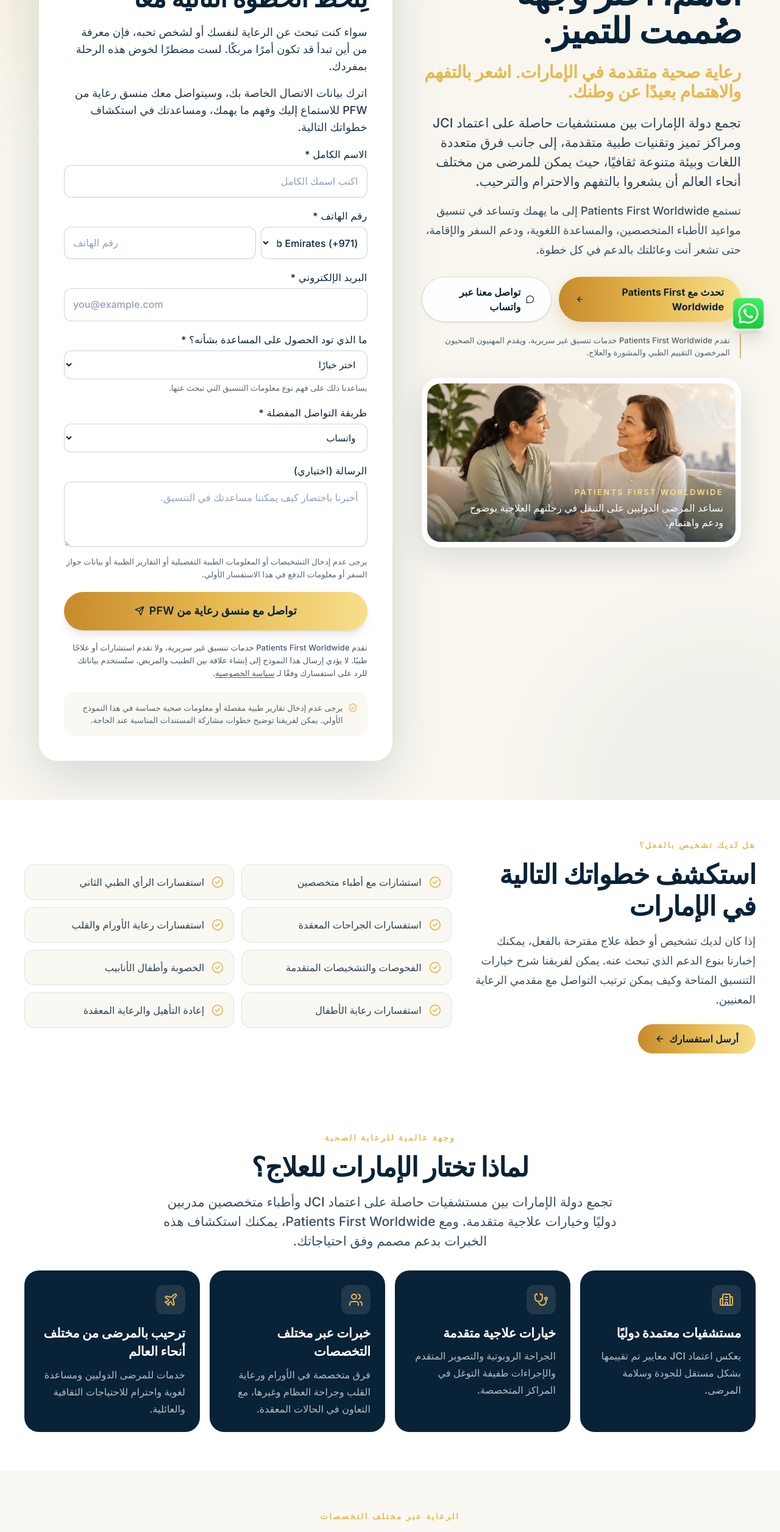
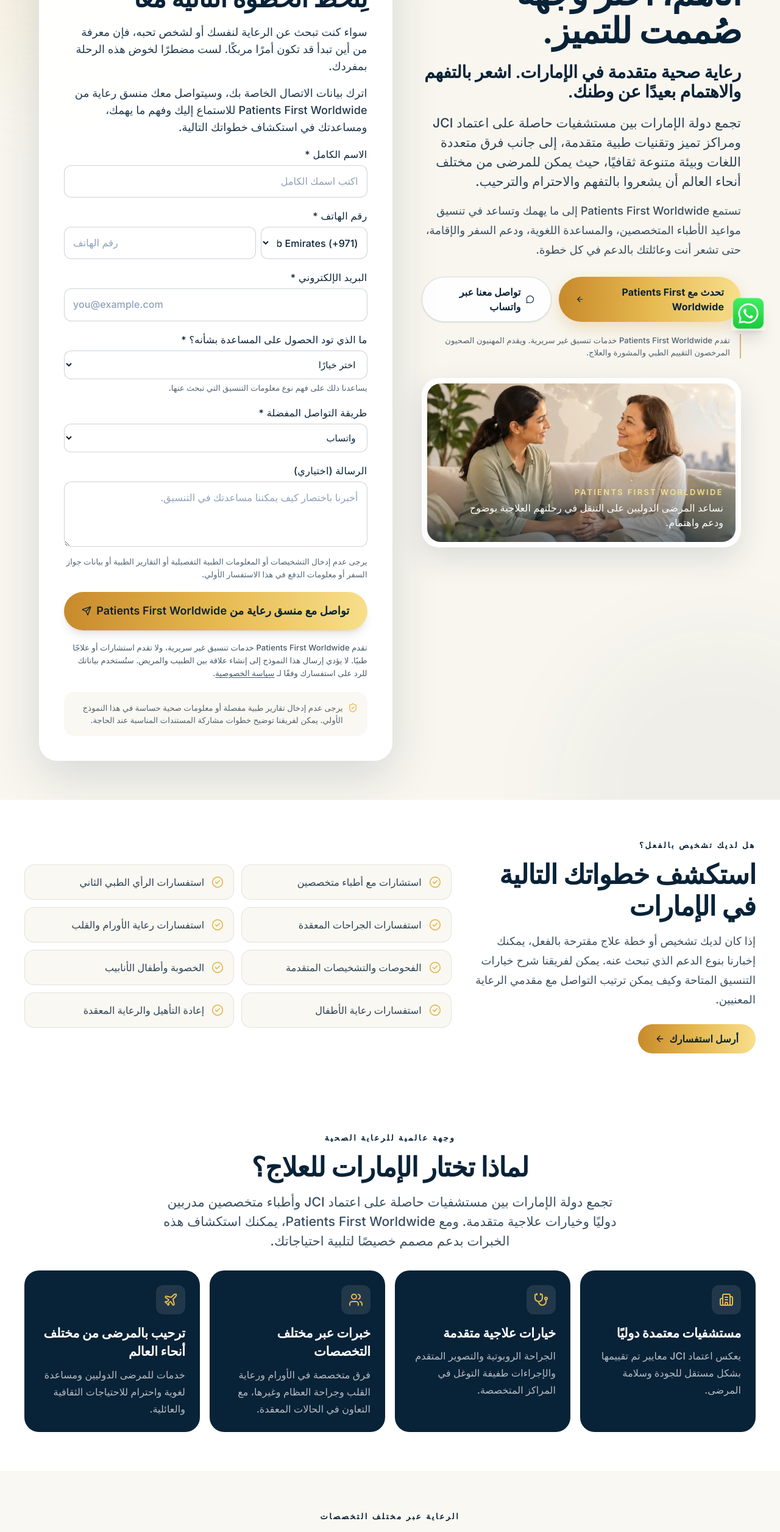
Before and after one commit to growizedigitaluae/patients-first--v2, a Next.js app: page /ar/treatment-in-uae in a window 1280 px wide. Shown: the part 234-2747 px from the top of the page at 61% size. Built offline with nearby package versions, Linux system fonts and the light colour scheme.

Commit message:
Update Arabic inbound treatment landing page

```diff
--- a/src/app/(site)/ar/treatment-in-uae/page.tsx
+++ b/src/app/(site)/ar/treatment-in-uae/page.tsx
@@ -39,7 +39,7 @@
   "جراحة العظام والعمود الفقري",
   "طب الأعصاب وجراحة الأعصاب",
   "صحة المرأة والخصوبة",
-  "طب الأطفال وحديثو الولادة",
+  "طب الأطفال وحديثي الولادة",
   "طب العيون",
   "المسالك البولية وأمراض الكلى",
   "أمراض الجهاز الهضمي والكبد",
@@ -48,18 +48,18 @@
   "طب الأسنان وجراحة الفم",
   "رعاية السمنة والتمثيل الغذائي",
   "الجراحة التجميلية والترميمية",
-  "الفحوصات الصحية التنفيذية",
+  "الفحوصات الصحية الشاملة للمديرين التنفيذيين",
   "الحالات النادرة والمعقدة",
 ];
 
 const faqs = [
   {
     q: "هل تقدم Patients First Worldwide العلاج الطبي؟",
-    a: "لا. تقدم PFW خدمات دعم المرضى والتنسيق غير السريري. التشخيص والمشورة الطبية والتوصيات العلاجية والقرارات السريرية هي من مسؤولية المهنيين الصحيين المرخصين.",
+    a: "لا. تقدم Patients First Worldwide خدمات دعم المرضى والتنسيق غير السريري. التشخيص والمشورة الطبية والتوصيات العلاجية والقرارات السريرية هي من مسؤولية المهنيين الصحيين المرخصين.",
   },
   {
     q: "هل يمكنكم ضمان مستشفى أو موعد أو نتيجة علاجية؟",
-    a: "لا. يحدد مقدمو الرعاية الصحية الملاءمة الطبية والمواعيد المتاحة والقرارات العلاجية. ولا تضمن PFW المواعيد أو النتائج العلاجية.",
+    a: "لا. يحدد مقدمو الرعاية الصحية الملاءمة الطبية والمواعيد المتاحة والقرارات العلاجية. ولا تضمن Patients First Worldwide المواعيد أو النتائج العلاجية.",
   },
   {
     q: "ما تكلفة خدمات التنسيق؟",
@@ -70,7 +70,7 @@
     a: "ليس من الضروري أن تحدد مدينة معينة قبل التواصل معنا. يمكنك إخبارنا بما تبحث عنه وموقعك المفضل، وسنناقش خيارات التنسيق المتاحة في مختلف أنحاء الإمارات، حسب توافر مقدمي الرعاية.",
   },
   {
-    q: "هل أرسل تقاريري الطبية عبر هذا النموذج؟",
+    q: "هل أشارك تقاريري الطبية عبر هذا النموذج؟",
     a: "يرجى عدم إدخال السجلات الطبية التفصيلية أو المعلومات الصحية الحساسة في هذا الاستفسار الأولي. إذا كانت المستندات مطلوبة، يمكن لفريقنا توضيح الطريقة المناسبة لمشاركتها.",
   },
 ];
@@ -89,23 +89,21 @@
           HERO
       ========================================================= */}
       <section className="relative overflow-hidden bg-[#F8F6EF]">
-        {/* Decorative background shapes */}
         <div className="absolute -left-32 -top-32 -z-0 h-[520px] w-[520px] rounded-full bg-gradient-to-br from-[#C88A2B]/15 via-[#F7D77D]/10 to-transparent blur-3xl" />
 
         <div className="absolute -right-40 bottom-[-240px] -z-0 h-[520px] w-[520px] rounded-full bg-[#082237]/[0.035] blur-3xl" />
 
         <div className="relative z-10 mx-auto max-w-[1500px] px-6 pb-12 pt-28 sm:px-8 sm:pb-16 lg:px-12 lg:pt-32 xl:px-16">
           <div className="grid items-stretch gap-8 lg:grid-cols-[0.95fr_1.05fr] xl:gap-12">
-            {/* =====================================================
-                RIGHT SIDE IN RTL — HERO CONTENT
-            ===================================================== */}
+            {/* HERO CONTENT */}
             <div className="flex flex-col">
               <div>
                 <h1 className="max-w-3xl font-serif text-4xl font-semibold leading-[1.08] tracking-tight text-[#082237] sm:text-5xl lg:text-[58px]">
                   عندما تكون الصحة هي الأهم، اختر وجهة صُممت للتميز.
                 </h1>
 
-                <h2 className="mt-5 text-xl font-semibold leading-8 text-[#E6B94F] sm:text-2xl">
+                {/* Royal Navy Blue for readability */}
+                <h2 className="mt-5 text-xl font-semibold leading-8 text-[#082237] sm:text-2xl">
                   رعاية صحية متقدمة في الإمارات. اشعر بالتفهم والاهتمام بعيدًا
                   عن وطنك.
                 </h2>
@@ -123,7 +121,6 @@
                   والإقامة، حتى تشعر أنت وعائلتك بالدعم في كل خطوة.
                 </p>
 
-                {/* CTA BUTTONS */}
                 <div className="mt-7 flex flex-col gap-3 sm:flex-row">
                   <a
                     href="#case-enquiry"
@@ -144,16 +141,13 @@
                   </a>
                 </div>
 
-                {/* Disclaimer */}
                 <div className="mt-5 max-w-xl border-r-2 border-[#C88A2B]/60 pr-4 text-xs leading-5 text-[#082237]/70">
                   تقدم Patients First Worldwide خدمات تنسيق غير سريرية. ويقدم
                   المهنيون الصحيون المرخصون التقييم الطبي والمشورة والعلاج.
                 </div>
               </div>
 
-              {/* =====================================================
-                  HERO IMAGE
-              ===================================================== */}
+              {/* HERO IMAGE */}
               <div className="mt-8 overflow-hidden rounded-[28px] border border-white/80 bg-white p-2 shadow-[0_18px_50px_rgba(8,34,55,0.12)]">
                 <div className="relative h-[220px] overflow-hidden rounded-[22px] sm:h-[260px]">
                   <Image
@@ -180,9 +174,7 @@
               </div>
             </div>
 
-            {/* =====================================================
-                CONTACT FORM
-            ===================================================== */}
+            {/* CONTACT FORM */}
             <div
               id="case-enquiry"
               className="scroll-mt-24 flex h-full flex-col rounded-[30px] border border-white/80 bg-white/95 p-7 shadow-[0_25px_80px_rgba(8,34,55,0.14)] backdrop-blur sm:p-9 lg:p-10"
@@ -216,7 +208,7 @@
         <div className="mx-auto max-w-7xl px-6 sm:px-8 lg:px-10">
           <div className="grid items-center gap-8 lg:grid-cols-[0.8fr_1.2fr]">
             <div>
-              <p className="text-xs font-semibold tracking-[0.2em] text-[#E6B94F]">
+              <p className="text-xs font-semibold tracking-[0.2em] text-[#082237]">
                 هل لديك تشخيص بالفعل؟
               </p>
 
@@ -272,7 +264,7 @@
       <section className="bg-white py-12 sm:py-16">
         <div className="mx-auto max-w-7xl px-6 sm:px-8 lg:px-10">
           <div className="mx-auto max-w-3xl text-center">
-            <p className="text-xs font-semibold tracking-[0.2em] text-[#E6B94F]">
+            <p className="text-xs font-semibold tracking-[0.2em] text-[#082237]">
               وجهة عالمية للرعاية الصحية
             </p>
 
@@ -283,7 +275,8 @@
             <p className="mt-4 text-base leading-8 text-[#082237]/80 sm:text-lg">
               تجمع دولة الإمارات بين مستشفيات حاصلة على اعتماد JCI وأطباء
               متخصصين مدربين دوليًا وخيارات علاجية متقدمة. ومع Patients First
-              Worldwide، يمكنك استكشاف هذه الخبرات بدعم مصمم وفق احتياجاتك.
+              Worldwide، يمكنك استكشاف هذه الخبرات بدعم مصمم خصيصًا لتلبية
+              احتياجاتك.
             </p>
           </div>
 
@@ -337,12 +330,12 @@
       <section className="bg-[#FAF8F2] py-12 sm:py-16">
         <div className="mx-auto max-w-7xl px-6 sm:px-8 lg:px-10">
           <div className="mx-auto max-w-3xl text-center">
-            <p className="text-xs font-semibold tracking-[0.2em] text-[#E6B94F]">
+            <p className="text-xs font-semibold tracking-[0.2em] text-[#082237]">
               الرعاية عبر مختلف التخصصات
             </p>
 
             <h2 className={`mt-3 ${sectionTitle}`}>
-              استكشف مجالات الرعاية الصحية في الإمارات
+              استكشف التخصصات الطبية في الإمارات
             </h2>
 
             <p className="mt-4 text-base leading-8 text-[#082237]/80">
@@ -368,7 +361,8 @@
                   ✓
                 </span>
 
-                <h3 className="font-serif text-[15px] font-semibold leading-5 text-[#082237] transition-colors duration-300 group-hover:text-[#9A681B]">
+                {/* Keep text Royal Navy Blue even on hover */}
+                <h3 className="font-serif text-[15px] font-semibold leading-5 text-[#082237]">
                   {title}
                 </h3>
               </div>
@@ -388,7 +382,7 @@
       <section className="bg-white py-12 sm:py-16">
         <div className="mx-auto max-w-7xl px-6 sm:px-8 lg:px-10">
           <div className="mx-auto max-w-3xl text-center">
-            <p className="text-xs font-semibold tracking-[0.2em] text-[#E6B94F]">
+            <p className="text-xs font-semibold tracking-[0.2em] text-[#082237]">
               الرعاية الصحية في جميع أنحاء الإمارات
             </p>
 
@@ -464,7 +458,7 @@
       <section className="bg-[#FAF8F2] py-12 sm:py-16">
         <div className="mx-auto max-w-7xl px-6 sm:px-8 lg:px-10">
           <div className="mx-auto max-w-4xl text-center">
-            <p className="text-xs font-semibold tracking-[0.2em] text-[#E6B94F]">
+            <p className="text-xs font-semibold tracking-[0.2em] text-[#082237]">
               كيف نعمل
             </p>
 
@@ -488,8 +482,8 @@
               },
               {
                 n: "٠٢",
-                title: "دعم مصمم حول احتياجاتك",
-                text: "توجه احتياجاتك وتفضيلاتك ومخاوفك نوع الدعم الذي نقدمه. سيتحدث معك منسق PFW ويوضح كيف يمكننا مساعدتك، وفق وتيرتك.",
+                title: "دعم مصمم خصيصًا لتلبية احتياجاتك",
+                text: "توجه احتياجاتك وتفضيلاتك ومخاوفك نوع الدعم الذي نقدمه. سيتحدث معك منسق Patients First Worldwide ويوضح كيف يمكننا مساعدتك، بالوتيرة التي تناسبك.",
               },
               {
                 n: "٠٣",
@@ -499,14 +493,14 @@
               {
                 n: "٠٤",
                 title: "ننسق التفاصيل",
-                text: "عندما تكون مستعدًا، نساعد في تنسيق المواعيد ودعم السفر المتاح. ونوضح الترتيبات والتكاليف بوضوح قبل التزامك، ونبقى نقطة التواصل الخاصة بك على امتداد الرحلة.",
+                text: "عندما تكون مستعدًا، نساعد في تنسيق المواعيد ودعم السفر المتاح. ونوضح الترتيبات والتكاليف بوضوح قبل التزامك، ونبقى جهة تواصلك طوال الرحلة.",
               },
             ].map((step) => (
               <div
                 key={step.n}
                 className="rounded-[26px] border border-[#082237]/10 bg-white p-6"
               >
-                <p className="text-sm font-bold tracking-[0.2em] text-[#E6B94F]">
+                <p className="text-sm font-bold tracking-[0.2em] text-[#082237]">
                   {step.n}
                 </p>
 
@@ -523,7 +517,7 @@
 
           <div className="mx-auto mt-8 max-w-3xl text-center">
             <h3 className="font-serif text-2xl font-semibold text-[#082237] sm:text-3xl">
-              لنبدأ بما يهمك.
+              لنخطُ الخطوة التالية معًا.
             </h3>
 
             <p className="mt-3 text-base leading-8 text-[#082237]/80">
@@ -535,7 +529,7 @@
               href="#case-enquiry"
               className="mt-6 inline-flex min-h-12 items-center justify-center gap-2 rounded-full bg-gradient-to-r from-[#C88A2B] via-[#E6B94F] to-[#F8DF8B] px-7 py-3 text-sm font-bold text-[#082237]"
             >
-              تحدث مع فريقنا
+              تحدث مع فريق Patients First Worldwide
               <ArrowLeft className="h-4 w-4" />
             </a>
           </div>
@@ -548,7 +542,7 @@
       <section className="bg-[#FAF8F2] py-12 sm:py-16">
         <div className="mx-auto max-w-4xl px-6 sm:px-8">
           <div className="text-center">
-            <p className="text-xs font-semibold tracking-[0.2em] text-[#E6B94F]">
+            <p className="text-xs font-semibold tracking-[0.2em] text-[#082237]">
               الأسئلة الشائعة
             </p>
 
@@ -602,7 +596,7 @@
               href="#case-enquiry"
               className="inline-flex min-h-12 items-center justify-center gap-2 rounded-full bg-gradient-to-r from-[#C88A2B] via-[#E6B94F] to-[#F8DF8B] px-7 py-3 text-sm font-bold text-[#082237]"
             >
-              تواصل مع منسق رعاية من PFW
+              اطلب مكالمة من منسق رعاية لدى Patients First Worldwide
               <ArrowLeft className="h-4 w-4" />
             </a>
 
@@ -629,10 +623,11 @@
         <div className="mx-auto max-w-5xl rounded-2xl border border-white/10 bg-white/[0.04] px-5 py-5 text-center sm:px-8 sm:py-6">
           <p className="mx-auto max-w-4xl text-xs leading-6 text-white/70 sm:text-sm sm:leading-7">
             تقدم Patients First Worldwide خدمات دعم المرضى والتنسيق غير
-            الطبي. لا تقدم PFW التشخيص أو العلاج أو المشورة الطبية، ولا تضمن
-            توافر المواعيد أو النتائج العلاجية. وتبقى القرارات الطبية من
-            مسؤولية مقدمي الرعاية الصحية المرخصين. في حالات الطوارئ الطبية،
-            يرجى الاتصال بخدمات الطوارئ المحلية فورًا.
+            الطبي. لا تقدم Patients First Worldwide التشخيص أو العلاج أو
+            المشورة الطبية، ولا تضمن توافر المواعيد أو النتائج العلاجية.
+            وتبقى القرارات الطبية من مسؤولية مقدمي الرعاية الصحية المرخصين.
+            في حالات الطوارئ الطبية، يرجى الاتصال بخدمات الطوارئ المحلية
+            فورًا.
           </p>
         </div>
       </footer>
--- a/src/components/ArabicInboundContactForm.tsx
+++ b/src/components/ArabicInboundContactForm.tsx
@@ -96,7 +96,7 @@
         </p>
 
         <p className="text-base leading-7 text-[#082237]/90">
-          اترك بيانات الاتصال الخاصة بك، وسيتواصل معك منسق رعاية من PFW
+          اترك بيانات الاتصال الخاصة بك، وسيتواصل معك منسق رعاية من Patients First Worldwide
           للاستماع إليك وفهم ما يهمك، ومساعدتك في استكشاف خطواتك التالية.
         </p>
       </div>
@@ -313,7 +313,7 @@
           "جارٍ الإرسال…"
         ) : (
           <>
-            تواصل مع منسق رعاية من PFW
+            تواصل مع منسق رعاية من Patients First Worldwide
             <Send
               className="h-4 w-4"
               aria-hidden="true"
```
